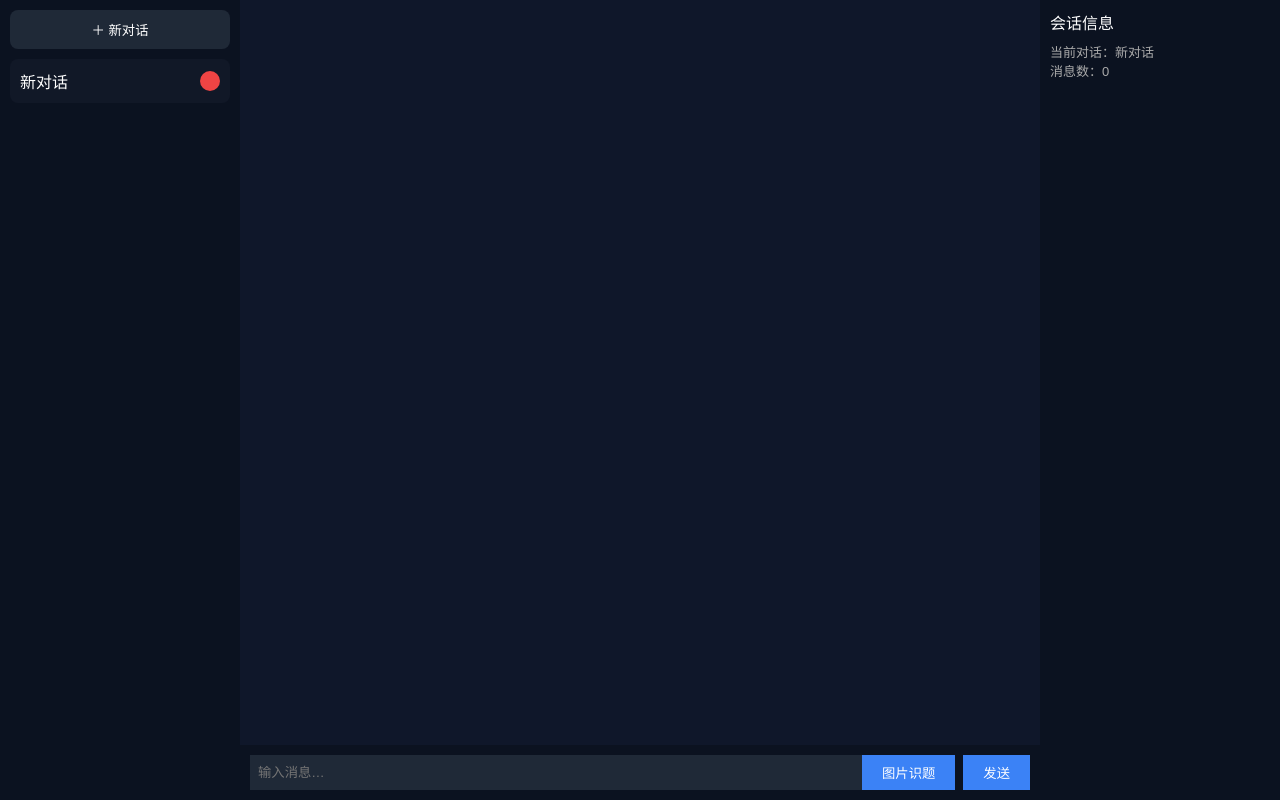
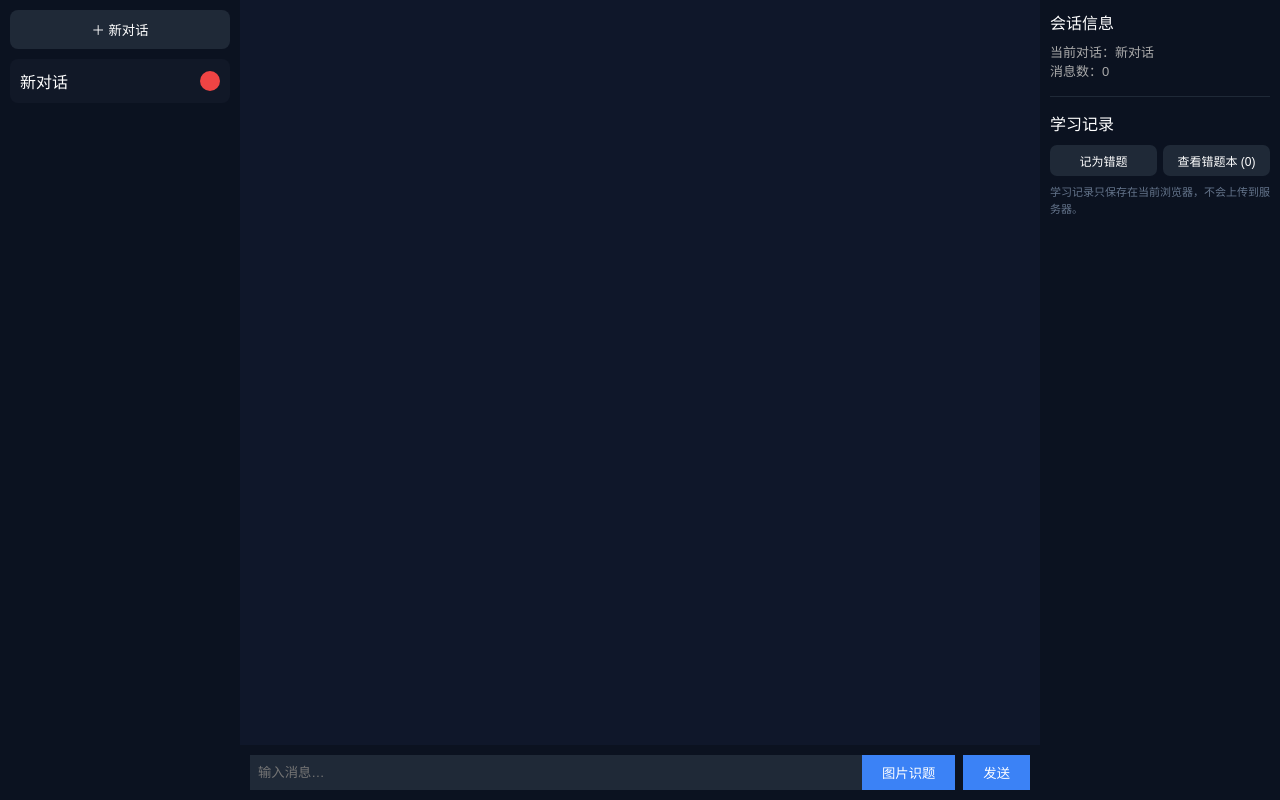
Before and after one commit to zm14744/-, a Flask app: page / in a window 1280 px wide. Run offline with Flask 3, Linux system fonts and the light colour scheme; some libraries are stand-ins or nearby versions.

Commit message:
Update index.html

```diff
--- a/templates/index.html
+++ b/templates/index.html
@@ -136,6 +136,171 @@ body {
     margin-top:60px;
     color:#6b7280;
 }
+
+.learning-panel {
+    margin-top:16px;
+    padding-top:14px;
+    border-top:1px solid #1f2937;
+}
+
+.learning-title { margin-bottom:8px; }
+
+.learning-summary {
+    font-size:13px;
+    color:#cbd5e1;
+    white-space:pre-wrap;
+    line-height:1.6;
+}
+
+.learning-actions {
+    display:flex;
+    gap:6px;
+    margin-top:10px;
+}
+
+.learning-actions button {
+    flex:1;
+    padding:7px 6px;
+    border:none;
+    border-radius:7px;
+    background:#1f2937;
+    color:white;
+    cursor:pointer;
+    font-size:12px;
+}
+
+.learning-actions button:disabled {
+    opacity:.45;
+    cursor:not-allowed;
+}
+
+.learning-note {
+    margin-top:8px;
+    font-size:11px;
+    line-height:1.5;
+    color:#64748b;
+}
+
+.modal {
+    position:fixed;
+    inset:0;
+    background:rgba(2,6,23,.72);
+    display:flex;
+    align-items:center;
+    justify-content:center;
+    padding:24px;
+    z-index:1000;
+}
+
+.modal.hidden { display:none; }
+
+.modal-card {
+    width:min(760px, 92vw);
+    max-height:82vh;
+    overflow:hidden;
+    display:flex;
+    flex-direction:column;
+    background:#111827;
+    border:1px solid #334155;
+    border-radius:14px;
+    box-shadow:0 20px 60px rgba(0,0,0,.4);
+}
+
+.modal-head {
+    display:flex;
+    align-items:center;
+    justify-content:space-between;
+    padding:14px 16px;
+    border-bottom:1px solid #1f2937;
+}
+
+.modal-head button {
+    border:none;
+    background:transparent;
+    color:#94a3b8;
+    cursor:pointer;
+    font-size:22px;
+}
+
+#wrongBookList {
+    overflow-y:auto;
+    padding:14px;
+}
+
+.wrong-empty {
+    padding:28px 8px;
+    text-align:center;
+    color:#64748b;
+}
+
+.wrong-card {
+    padding:14px;
+    margin-bottom:12px;
+    border-radius:10px;
+    background:#0f172a;
+    border:1px solid #1f2937;
+}
+
+.wrong-card-top {
+    display:flex;
+    align-items:center;
+    justify-content:space-between;
+    margin-bottom:8px;
+}
+
+.wrong-status {
+    font-size:12px;
+    color:#fca5a5;
+}
+
+.wrong-status.corrected { color:#86efac; }
+
+.wrong-date,
+.wrong-meta {
+    font-size:12px;
+    color:#64748b;
+}
+
+.wrong-question {
+    white-space:pre-wrap;
+    line-height:1.55;
+    max-height:170px;
+    overflow:auto;
+    color:#e2e8f0;
+}
+
+.wrong-meta { margin-top:8px; }
+
+.wrong-feedback {
+    margin-top:8px;
+    padding:8px 10px;
+    border-radius:8px;
+    background:#111827;
+    color:#94a3b8;
+    font-size:12px;
+    line-height:1.55;
+    white-space:pre-wrap;
+}
+
+.wrong-actions {
+    display:flex;
+    gap:8px;
+    margin-top:10px;
+}
+
+.wrong-actions button {
+    padding:7px 10px;
+    border:none;
+    border-radius:7px;
+    background:#2563eb;
+    color:white;
+    cursor:pointer;
+}
+
+.wrong-actions button.secondary {
+    background:#1f2937;
+    color:#cbd5e1;
+}
 </style>
 
 <script>
@@ -176,8 +341,32 @@ window.MathJax = {
 <div class="right">
     <div style="margin-bottom:8px;">会话信息</div>
     <div id="info" class="small"></div>
+
+    <div class="learning-panel">
+        <div class="learning-title">学习记录</div>
+        <div id="learningSummary" class="learning-summary"></div>
+
+        <div class="learning-actions">
+            <button id="markWrongBtn" type="button">记为错题</button>
+            <button id="wrongBookBtn" type="button">查看错题本 (0)</button>
+        </div>
+
+        <div class="learning-note">
+            学习记录只保存在当前浏览器，不会上传到服务器。
+        </div>
+    </div>
 </div>
 
+</div>
+
+<div id="wrongBookModal" class="modal hidden">
+    <div class="modal-card">
+        <div class="modal-head">
+            <div>错题本</div>
+            <button id="wrongBookClose" type="button" aria-label="关闭">×</button>
+        </div>
+        <div id="wrongBookList"></div>
+    </div>
 </div>
 
 <script src="/static/script.js"></script>
```
